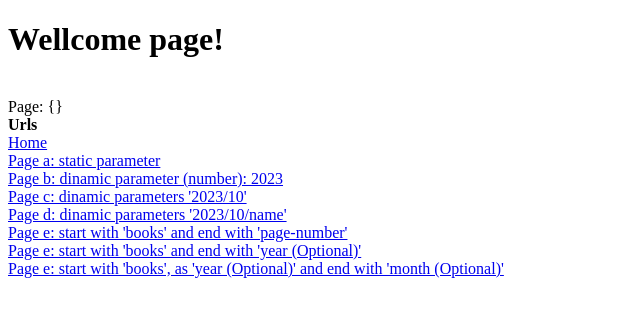
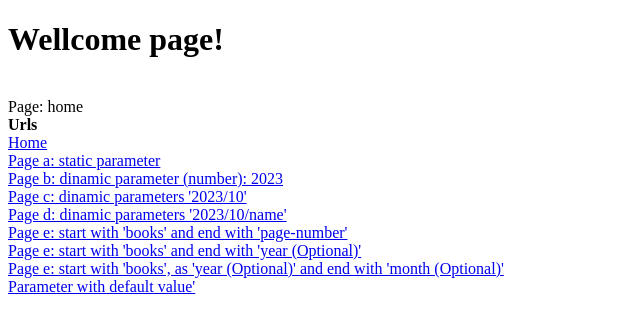
Before and after one commit to josecome/django-urls, a Django app: page / in a window 1280 px wide. Shown: the top 333 px of the page, without its empty margins (0-640 px from the left). Run offline with Django 4.2, Linux system fonts and the light colour scheme.

Commit message:
Minor changes made

```diff
--- a/app/templates/home.html
+++ b/app/templates/home.html
@@ -20,6 +20,7 @@
         <a href="/books/page-1">Page e: start with 'books' and end with 'page-number'</a><br />
         <a href="/books/2023">Page e: start with 'books' and end with 'year (Optional)'</a><br />
         <a href="/books/2023/10">Page e: start with 'books', as 'year (Optional)' and end with 'month (Optional)'</a><br />
+        <a href="/articles/page1">Parameter with default value'</a><br />
         </div>
     </body>
 </html>
--- a/app/urls.py
+++ b/app/urls.py
@@ -2,5 +2,5 @@ from django.urls import path
 from . import views
 
 urlpatterns = [
-    path('', views.home_view),
+    path('test', views.home_view),
 ]
--- a/app/views.py
+++ b/app/views.py
@@ -4,30 +4,30 @@ from django.shortcuts import render
 
 
 def home_view(request):
-    data = {}
+    data = "home"
     return render(request, 'home.html', {'data': data})
 
 
 def home_view2(request, year):
-    data = {}
+    data = str(year)
     return render(request, 'home.html', {'data': data})
 
 
 def home_view3(request, year, month):
-    data = {}
+    data = str(year) + ', ' + str(month)
     return render(request, 'home.html', {'data': data})
 
 
 def home_view4(request, year, month, name):
-    data = {}
+    data = str(year) + ', ' + str(month) + ', ' + name
     return render(request, 'home.html', {'data': data})
 
 
 def home_view5(request, page_number):
-    data = {}
+    data = str(page_number)
     return render(request, 'home.html', {'data': data})
 
 
 def view_with_default_arg(request, num=1):
-    data = {}
+    data = str(num)
     return render(request, 'home.html', {'data': data})
--- a/django_urls/urls.py
+++ b/django_urls/urls.py
@@ -47,7 +47,7 @@ urlpatterns = [
     path("articles/<yyyy:year>/", views.home_view2),
 
     # Dinamic url that only change number of last part
-    path("blog/page<int:num>/", views.view_with_default_arg), # With default argument in View
+    path("articles/page<int:num>/", views.view_with_default_arg), # With default argument in View
 
     # Including urls from other app
     path("app/", include("app.urls")),
```
